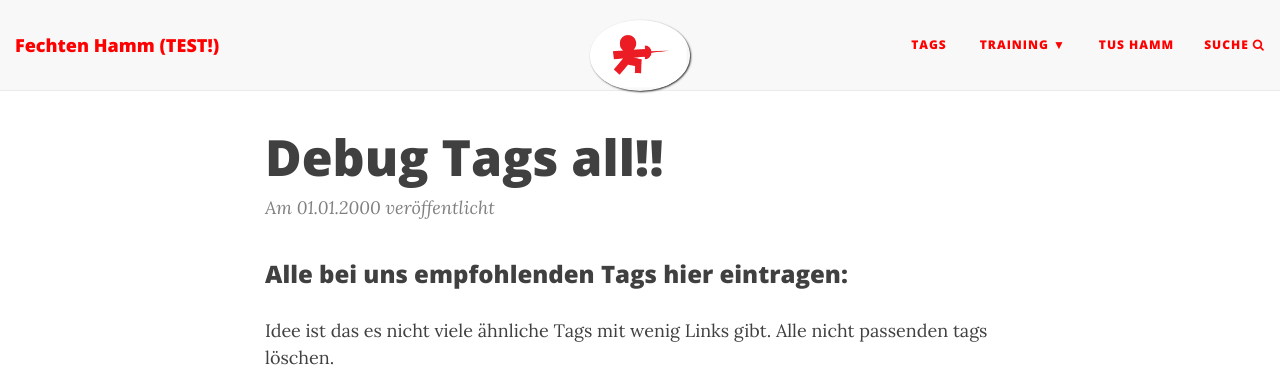
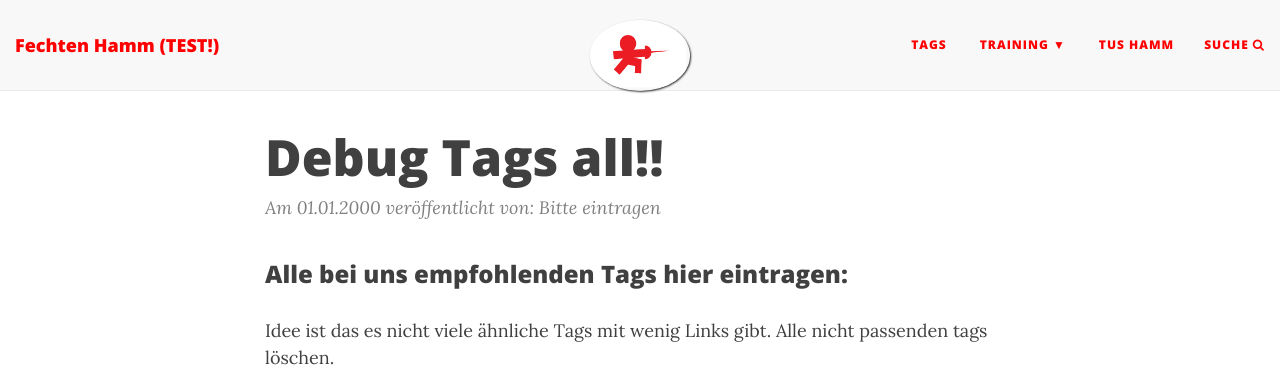
Before and after one commit to test-blog-fechten/test-blog-fechten.github.io, a Jekyll site: the page built from _posts/2000-01-01-all-tags.md, in a window 1280 px wide and 1055 px high. Shown: the top 391 px of the window. Built offline with Jekyll 4.4.1, drawn with Linux system fonts in a browser that asks for light colours; nearby versions of some CDN libraries.

Commit message:
try to add author

```diff
--- a/_includes/header.html
+++ b/_includes/header.html
@@ -61,7 +61,7 @@
 		  {% endif %}
 
 		  {% if include.type == "post" %}
-		  <span class="post-meta">Am {{ page.date | date: "%d.%m.%Y" }} veröffentlicht</span>
+		  <span class="post-meta">Am {{ page.date | date: "%d.%m.%Y" }} veröffentlicht von: {{ page.author }} </span>
 		  {% endif %}
         </div>
       </div>
```
